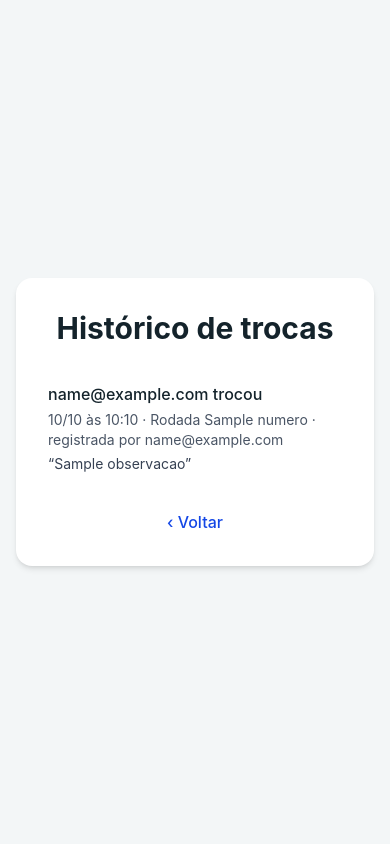
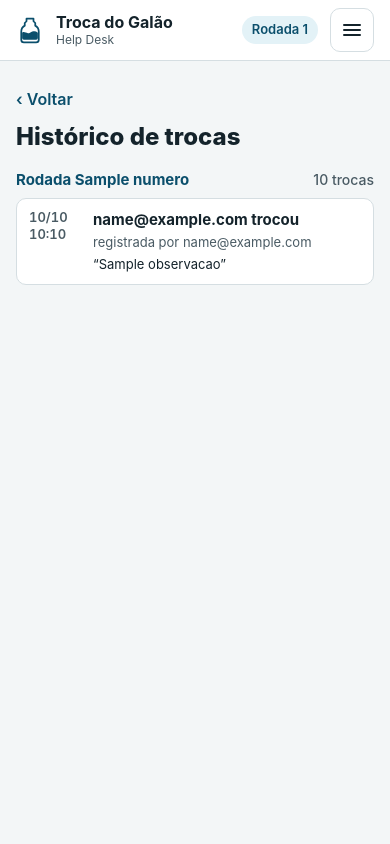
Before and after one commit to mateusmendess/galao-helpdesk, a Django app: template templates/fila/historico.html in a window 390 px wide. Run offline with Django 5.2, Linux system fonts and the light colour scheme; tables that the repository leaves empty hold one stand-in row (values such as "Sample post"); the template is opened without the code that fills it: values that come from a table or form of the project are taken from there, most other values are stand-ins (such as "Sample title", 1, 10 or a date in 2020).

Commit message:
Historico no novo estilo, agrupado por rodada
Co-Authored-By: Claude Opus 5.5 <noreply@anthropic.com>

```diff
--- a/templates/fila/historico.html
+++ b/templates/fila/historico.html
@@ -2,46 +2,52 @@
 
 {% block title %}Histórico de trocas - Troca do Galão{% endblock %}
 
+{% block cabecalho %}{% include "_cabecalho.html" with marca_p=True %}{% endblock %}
+
 {% block content %}
-<main class="flex min-h-screen items-center justify-center p-4">
-  <section class="w-full max-w-sm rounded-2xl bg-white p-8 shadow-md">
-    <h1 class="text-center text-3xl font-bold">Histórico de trocas</h1>
+<main class="mx-auto w-full max-w-md px-4 py-4 md:max-w-xl">
+  <a href="{% url 'home' %}" class="-ml-1 inline-flex min-h-11 items-center px-1 font-semibold text-tinta hover:underline">&lsaquo; Voltar</a>
+  <h1 class="text-2xl font-extrabold">Histórico de trocas</h1>
 
-    {% if pagina.object_list %}
-      <ol class="mt-6 divide-y divide-gray-200">
-        {% for troca in pagina %}
-          <li class="py-3">
-            <p class="font-medium wrap-anywhere">
+  {% if grupos %}
+    {% for grupo in grupos %}
+      <section class="mt-4">
+        <h2 class="flex items-baseline justify-between gap-3 text-[15px] font-bold text-tinta">
+          <span>Rodada {{ grupo.rodada.numero }}</span>
+          <span class="text-sm font-medium text-texto-suave">{{ grupo.total }} troca{{ grupo.total|pluralize }}</span>
+        </h2>
+        <ol class="mt-1.5 space-y-2">
+          {% for troca in grupo.trocas %}
+            <li class="flex gap-3 rounded-[10px] border border-borda bg-white px-3 py-2.5">
+              <time class="w-[52px] shrink-0 text-[13px] leading-snug font-semibold text-texto-suave tabular-nums" datetime="{{ troca.data_hora|date:'c' }}">{{ troca.data_hora|date:"d/m" }}<br>{{ troca.data_hora|date:"H:i" }}</time>
+              <div class="min-w-0 flex-1">
                 {% if troca.executor_id == troca.titular_id %}
-                {{ troca.executor.first_name|default:troca.executor.email }} trocou
+                  <p class="text-[15px] font-bold wrap-anywhere">{{ troca.executor.first_name|default:troca.executor.email }} trocou</p>
                 {% else %}
-                {{ troca.executor.first_name|default:troca.executor.email }} trocou no lugar de {{ troca.titular.first_name|default:troca.titular.email }}
-                <span class="ml-1 inline-block rounded-full bg-amber-100 px-2 py-0.5 text-xs font-medium text-amber-900">cobertura</span>
+                  <p class="text-[15px] font-bold wrap-anywhere">{{ troca.executor.first_name|default:troca.executor.email }} trocou no lugar de {{ troca.titular.first_name|default:troca.titular.email }} <span class="ml-1 inline-block rounded-md border border-[#e3b878] bg-aviso-fundo px-1.5 text-xs font-bold text-aviso">cobertura</span></p>
                 {% endif %}
-            </p>
-            <p class="mt-1 text-sm text-gray-600 wrap-anywhere">{{ troca.data_hora|date:"d/m" }} às {{ troca.data_hora|date:"H:i" }} · Rodada {{ troca.rodada.numero }} · registrada por {{ troca.registrada_por.first_name|default:troca.registrada_por.email }}</p>
-            {% if troca.observacao %}<p class="mt-1 text-sm text-gray-700 wrap-anywhere">“{{ troca.observacao }}”</p>{% endif %}
+                <p class="mt-0.5 text-[13px] text-texto-suave wrap-anywhere">registrada por {{ troca.registrada_por.first_name|default:troca.registrada_por.email }}</p>
+                {% if troca.observacao %}<p class="mt-0.5 text-[13px] text-texto wrap-anywhere">“{{ troca.observacao }}”</p>{% endif %}
+              </div>
             </li>
           {% endfor %}
         </ol>
+      </section>
+    {% endfor %}
   {% else %}
-      <p class="mt-6 text-center text-gray-700">Nenhuma troca registrada ainda.</p>
+    <p class="mt-4 rounded-[14px] border border-borda bg-white p-4 text-texto">Nenhuma troca registrada ainda.</p>
   {% endif %}
 
   {% if pagina.has_previous or pagina.has_next %}
-      <p class="mt-6 flex justify-between gap-4">
+    {# Cada botao ocupa a metade; sozinho, ocupa a linha toda. #}
+    <div class="mt-5 flex gap-2.5">
       {% if pagina.has_previous %}
-          <a href="?pagina={{ pagina.previous_page_number }}" class="font-medium text-blue-700 underline-offset-2 hover:underline">&lsaquo; Mais recentes</a>
-        {% else %}<span></span>{% endif %}
+        <a href="?pagina={{ pagina.previous_page_number }}" class="flex min-h-12 flex-1 items-center justify-center rounded-[10px] border-2 border-tinta bg-white px-3 font-semibold text-tinta hover:bg-agua">&lsaquo; Mais recentes</a>
+      {% endif %}
       {% if pagina.has_next %}
-          <a href="?pagina={{ pagina.next_page_number }}" class="font-medium text-blue-700 underline-offset-2 hover:underline">Mais antigas &rsaquo;</a>
+        <a href="?pagina={{ pagina.next_page_number }}" class="flex min-h-12 flex-1 items-center justify-center rounded-[10px] border-2 border-tinta bg-white px-3 font-semibold text-tinta hover:bg-agua">Mais antigas &rsaquo;</a>
       {% endif %}
-      </p>
+    </div>
   {% endif %}
-
-    <p class="mt-6 text-center">
-      <a href="{% url 'home' %}" class="font-medium text-blue-700 underline-offset-2 hover:underline">&lsaquo; Voltar</a>
-    </p>
-  </section>
 </main>
 {% endblock %}
```
Also changed, not shown: fila/views.py (+30 -1 lines), static/css/output.css. Lines whose indentation alone changed are shown as unchanged.
